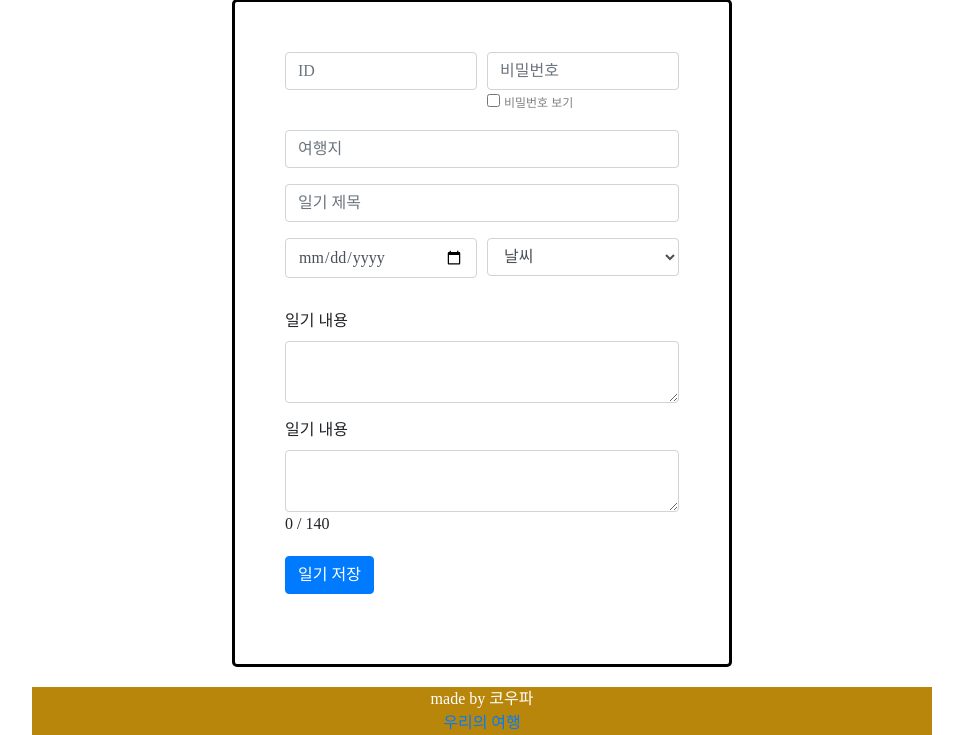
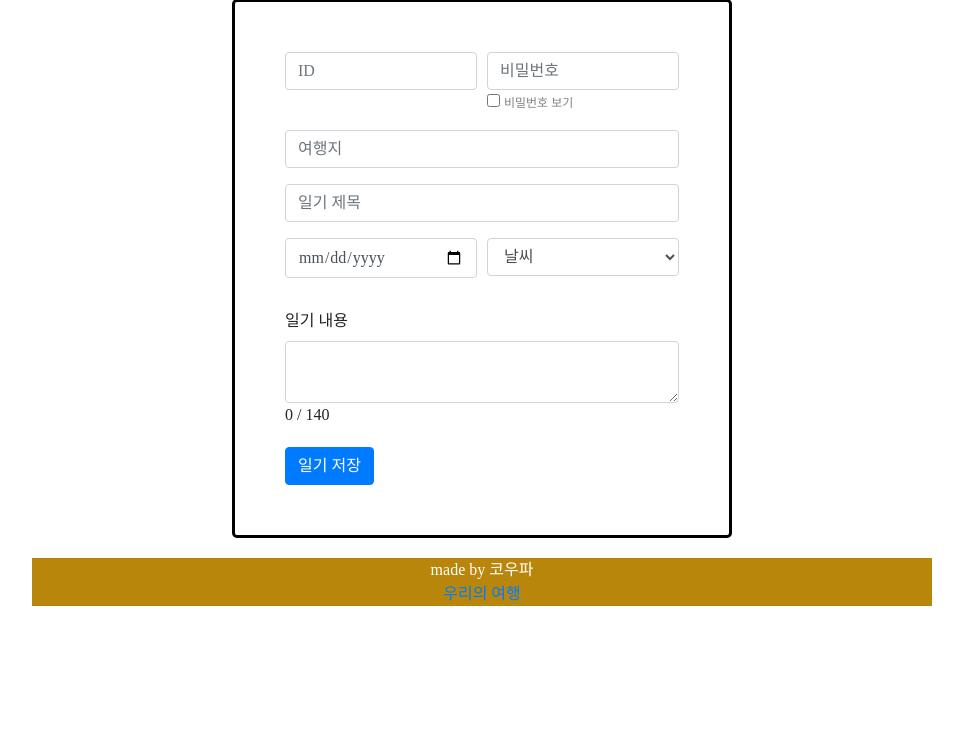
Before and after one commit to summerindigo/travellog-new, a Flask app: page /write in a window 1280 px wide. Shown: the part 385-1120 px from the top of the page, without its empty margins (158-1121 px from the left). After the commit the page ends 991 px from the top, so only its background shows below. Run offline with Flask 2, Linux system fonts and the light colour scheme; parts of the project's set-up code (start-up, migrations or seed data) failed here and were passed over; some libraries are stand-ins or nearby versions; some web fonts are replaced.

Commit message:
누락 수정 2

```diff
--- a/templates/write.html
+++ b/templates/write.html
@@ -344,13 +344,6 @@
                 <!--내용작성-->
                 <div class="form-group-comment">
                     <label for="post-comment">일기 내용</label>
-                    <textarea class="form-control" id="post-comment" name="comment" rows="2"></textarea>
-                        <div class="count-comment-length" id="count">
-
-
-                <!--내용작성-->
-                <div class="form-group-comment">
-                    <label for="post-comment">일기 내용</label>
                     <textarea class="form-control" id="post-comment" rows="2"></textarea>
                     <div class="count-comment-length" id="count">
                         <span id="current_count">0</span>
```
